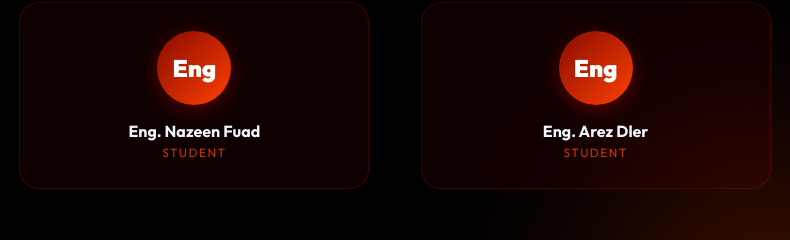
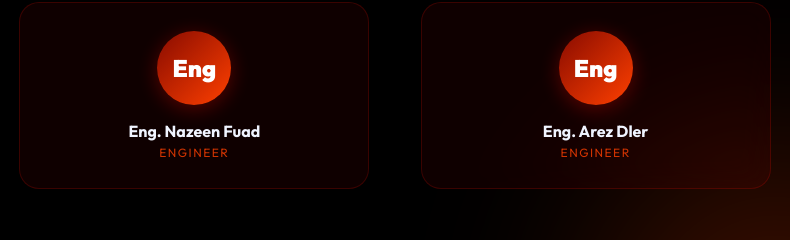
Before and after one commit to arezz-soft/Racing-Car-Robot, a plain HTML site: page index.html in a window 1280 px wide. Shown: the part 2956-3196 px from the top of the page, 430-1220 px from the left. Drawn offline with nearby package versions, Linux system fonts and the light colour scheme.

Commit message:
Change team role from 'Student' to 'Engineer'

```diff
--- a/index.html
+++ b/index.html
@@ -172,13 +172,13 @@
         <div class="team-card">
           <div class="team-avatar">Eng</div>
           <div class="team-name">Eng. Nazeen Fuad</div>
-          <div class="team-role">Student</div>
+          <div class="team-role">Engineer</div>
         </div>
 
         <div class="team-card">
           <div class="team-avatar">Eng</div>
           <div class="team-name">Eng. Arez Dler</div>
-          <div class="team-role">Student</div>
+          <div class="team-role">Engineer</div>
         </div>
 
       </div>
```
